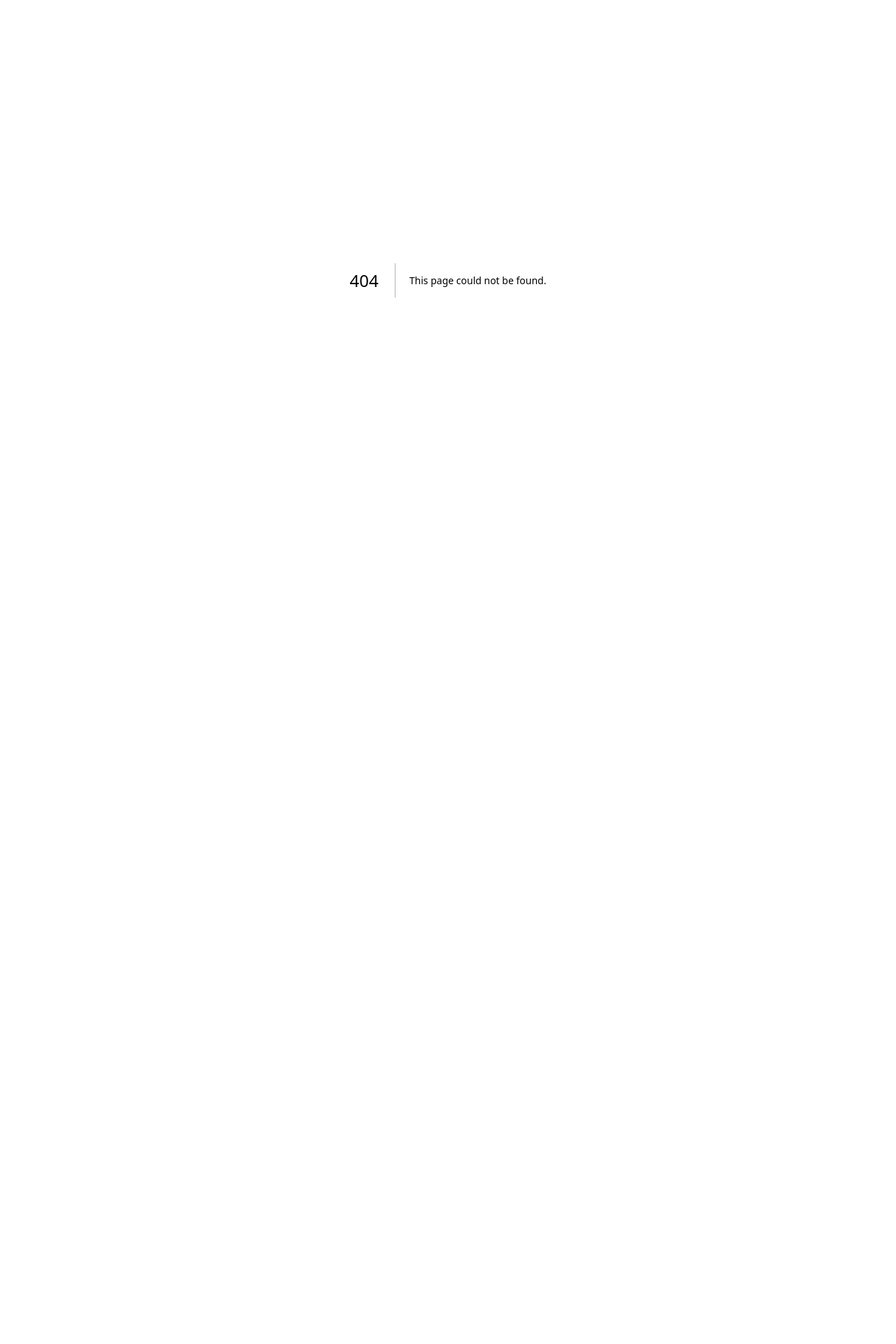
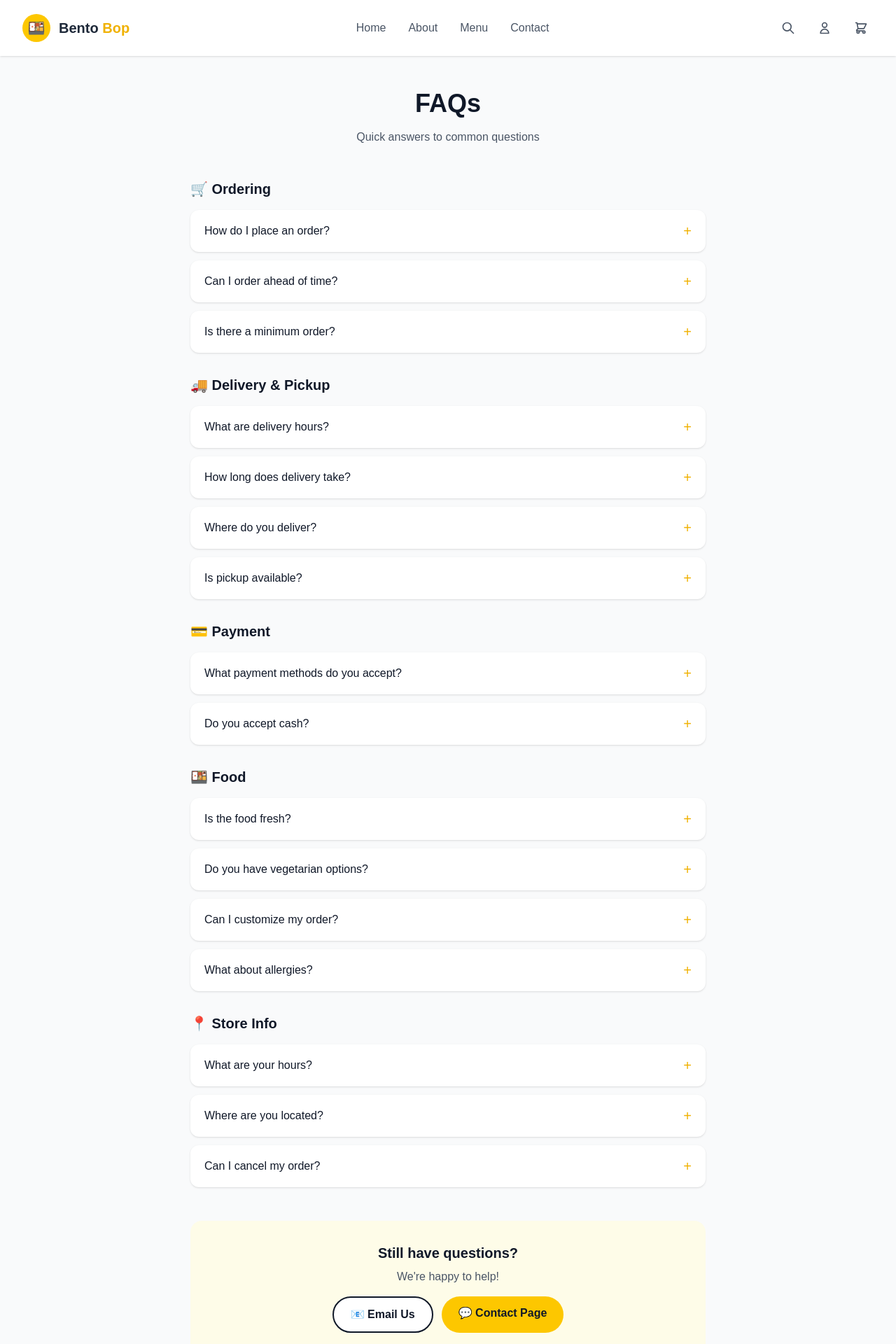
Before and after one commit to Pawina85/Bento-bob, a Next.js app: page /FAQs in a window 1280 px wide. Before the commit this address had no page. Shown: the top 1920 px of the page at 70% size. Before the commit the page ends 800 px from the top, so only its background shows below. Built offline with nearby package versions, Linux system fonts and the light colour scheme.

Commit message:
Full style and context

```diff
--- /dev/null
+++ b/app/FAQs/page.tsx
@@ -0,0 +1,188 @@
+'use client';
+
+import { useState } from 'react';
+import Navbar from '@/Components/Navbar';
+import Footer from '@/Components/Footer';
+
+const faqCategories = [
+  {
+    title: '🛒 Ordering',
+    faqs: [
+      {
+        question: 'How do I place an order?',
+        answer: 'Browse our menu, add items to your cart, choose pickup or delivery, select your date and time, then checkout.',
+      },
+      {
+        question: 'Can I order ahead of time?',
+        answer: 'Yes! You can schedule orders up to 7 days in advance.',
+      },
+      {
+        question: 'Is there a minimum order?',
+        answer: 'No minimum order. Delivery fee is ฿50 for all deliveries.',
+      },
+    ],
+  },
+  {
+    title: '🚚 Delivery & Pickup',
+    faqs: [
+      {
+        question: 'What are delivery hours?',
+        answer: 'Lunch: 11AM - 2PM. Dinner: 5PM - 9PM. Weekends: 11AM - 9PM all day.',
+      },
+      {
+        question: 'How long does delivery take?',
+        answer: '30-45 minutes depending on location.',
+      },
+      {
+        question: 'Where do you deliver?',
+        answer: 'Within 10km of Sukhumvit, Bangkok.',
+      },
+      {
+        question: 'Is pickup available?',
+        answer: 'Yes! Pickup is free at our Sukhumvit store.',
+      },
+    ],
+  },
+  {
+    title: '💳 Payment',
+    faqs: [
+      {
+        question: 'What payment methods do you accept?',
+        answer: 'Credit/debit cards (Visa, Mastercard, JCB) and PromptPay.',
+      },
+      {
+        question: 'Do you accept cash?',
+        answer: 'Currently online payment only for pre-orders.',
+      },
+    ],
+  },
+  {
+    title: '🍱 Food',
+    faqs: [
+      {
+        question: 'Is the food fresh?',
+        answer: 'Yes! All bento boxes are made fresh daily. Nothing frozen.',
+      },
+      {
+        question: 'Do you have vegetarian options?',
+        answer: 'Yes! Look for 🌱 items on our menu.',
+      },
+      {
+        question: 'Can I customize my order?',
+        answer: 'Add requests in "Order Notes" at checkout.',
+      },
+      {
+        question: 'What about allergies?',
+        answer: 'Let us know in order notes. Our kitchen handles soy, gluten, and sesame.',
+      },
+    ],
+  },
+  {
+    title: '📍 Store Info',
+    faqs: [
+      {
+        question: 'What are your hours?',
+        answer: 'Mon-Fri: 10AM-9PM. Sat-Sun: 11AM-10PM. Holidays: 11AM-8PM.',
+      },
+      {
+        question: 'Where are you located?',
+        answer: '123 Sukhumvit Road, Soi 23, Bangkok. Near BTS Asok.',
+      },
+      {
+        question: 'Can I cancel my order?',
+        answer: 'Yes, up to 2 hours before scheduled time. Email hello@bentobop.com.',
+      },
+    ],
+  },
+];
+
+export default function FAQPage() {
+  const [openIndex, setOpenIndex] = useState<string | null>(null);
+
+  const toggleFAQ = (id: string) => {
+    setOpenIndex(openIndex === id ? null : id);
+  };
+
+  return (
+    <>
+      <Navbar />
+      <main className="min-h-screen bg-gray-50 pt-4">
+        <div className="max-w-3xl mx-auto px-4 py-8">
+
+          {/* Header */}
+          <div className="text-center mb-12">
+            <h1 className="text-3xl md:text-4xl font-bold text-gray-900 mb-4">
+              FAQs
+            </h1>
+            <p className="text-gray-600">
+              Quick answers to common questions
+            </p>
+          </div>
+
+          {/* FAQ Categories */}
+          <div className="space-y-8">
+            {faqCategories.map((category, catIndex) => (
+              <div key={catIndex}>
+                <h2 className="text-xl font-bold text-gray-900 mb-4">
+                  {category.title}
+                </h2>
+                <div className="space-y-3">
+                  {category.faqs.map((faq, faqIndex) => {
+                    const id = `${catIndex}-${faqIndex}`;
+                    return (
+                      <div
+                        key={id}
+                        className="bg-white rounded-xl shadow-sm overflow-hidden"
+                      >
+                        <button
+                          onClick={() => toggleFAQ(id)}
+                          className="w-full px-5 py-4 text-left flex items-center justify-between gap-4 hover:bg-gray-50 transition-colors"
+                        >
+                          <span className="font-medium text-gray-900">{faq.question}</span>
+                          <span className={`text-xl text-yellow-500 transition-transform ${openIndex === id ? 'rotate-45' : ''}`}>
+                            +
+                          </span>
+                        </button>
+                        {openIndex === id && (
+                          <div className="px-5 pb-4">
+                            <p className="text-gray-600">{faq.answer}</p>
+                          </div>
+                        )}
+                      </div>
+                    );
+                  })}
+                </div>
+              </div>
+            ))}
+          </div>
+
+          {/* Contact CTA */}
+          <div className="mt-12 text-center bg-yellow-50 rounded-2xl p-8">
+            <h2 className="text-xl font-bold text-gray-900 mb-2">
+              Still have questions?
+            </h2>
+            <p className="text-gray-600 mb-4">
+              We&apos;re happy to help!
+            </p>
+            <div className="flex flex-col sm:flex-row gap-3 justify-center">
+              <a
+                href="mailto:hello@bentobop.com"
+                className="inline-block bg-white border-2 border-gray-900 text-gray-900 font-semibold px-6 py-3 rounded-full hover:bg-gray-900 hover:text-white transition-colors"
+              >
+                📧 Email Us
+              </a>
+              <a
+                href="/contact"
+                className="inline-block bg-yellow-400 hover:bg-yellow-500 text-gray-900 font-semibold px-6 py-3 rounded-full transition-all"
+              >
+                💬 Contact Page
+              </a>
+            </div>
+          </div>
+
+        </div>
+      </main>
+      <Footer />
+    </>
+  );
+}
--- a/app/PrivacyPolicy/page.tsx
+++ /dev/null
@@ -1,92 +0,0 @@
-'use client';
-
-import { useState } from 'react';
-import Navbar from '@/Components/Navbar';
-import Footer from '@/Components/Footer';
-
-const fagCategories = [
-    {
-        question: 'How do i place an order?',
-        answer: 'Browse our menu, add items to your cart, choose pickup or delivery, select your date and time, then checkout.'
-    },
-    {
-        question: 'Can i order ahead of time?',
-        answer: 'Yes! You can schedule orders up to 7 days in advance.'
-    },
-    {
-        question: 'Is there a minimum order for delivery?',
-        answer: 'No minimum order. Delivery fee is ฿50 for all deliveries'
-    },
-]
-{
-    title: '🚚 Delivery & Pickup'
-    fags: [
-        {
-            question: 'What are we delivery hours',
-            answer: 'Lunch: 11AM - 2PM. Dinner: 5PM - 9PM. Weekend: 11AM - 9PM all day.'
-        },
-        {
-            question: 'How long does delivery take?',
-            answer: 'Delivery typically takes 30-45 minutes depending on your location.'
-        },
-        {
-            question: 'Where do you deliver?',
-            answer: 'We deliver within a 10 km radius of our store location.'
-        },
-        {
-            question: 'Is pickup available?',
-            answer: 'Yes, you can choose to pick up your order at our store during business hours.'
-        }
-    ]
-}
-{
-    title: '💳 Payment'
-    faqs: [
-        {
-            question: 'What payment methods do you accept?',
-        answer: 'Credit/debit cards (Visa, Mastercard, JCB) and PromptPay.',
-      },
-      {
-        question: 'Do you accept cash?',
-        answer: 'Currently online payment only for pre-orders.',
-      },
-    ]
-}
-{
-    title: '🍱 Food'
-     faqs: [
-      {
-        question: 'Is the food fresh?',
-        answer: 'Yes! All bento boxes are made fresh daily. Nothing frozen.',
-      },
-      {
-        question: 'Do you have vegetarian options?',
-        answer: 'Yes! Look for 🌱 items on our menu.',
-      },
-      {
-        question: 'Can I customize my order?',
-        answer: 'Add requests in "Order Notes" at checkout.',
-      },
-      {
-        question: 'What about allergies?',
-        answer: 'Let us know in order notes. Our kitchen handles soy, gluten, and sesame.',
-      }
-    ]
-  }
-  {
-    title: '📍 Store Info'
-    faqs: [
-      {
-        question: 'What are your hours?',
-        answer: 'Mon-Fri: 10AM-9PM. Sat-Sun: 11AM-10PM. Holidays: 11AM-8PM.',
-      },
-      {
-        question: 'Where are you located?',
-        answer: '123 Sukhumvit Road, Soi 23, Bangkok. Near BTS Asok.',
-      },
-      {
-        question: 'Can I cancel my order?',
-        answer: 'Yes, up to 2 hours before scheduled time. Email hello@bentobop.com.',
-      }
-    ]
-  }
```
Also changed, not shown: app/FAQa/page.tsx (deleted).
